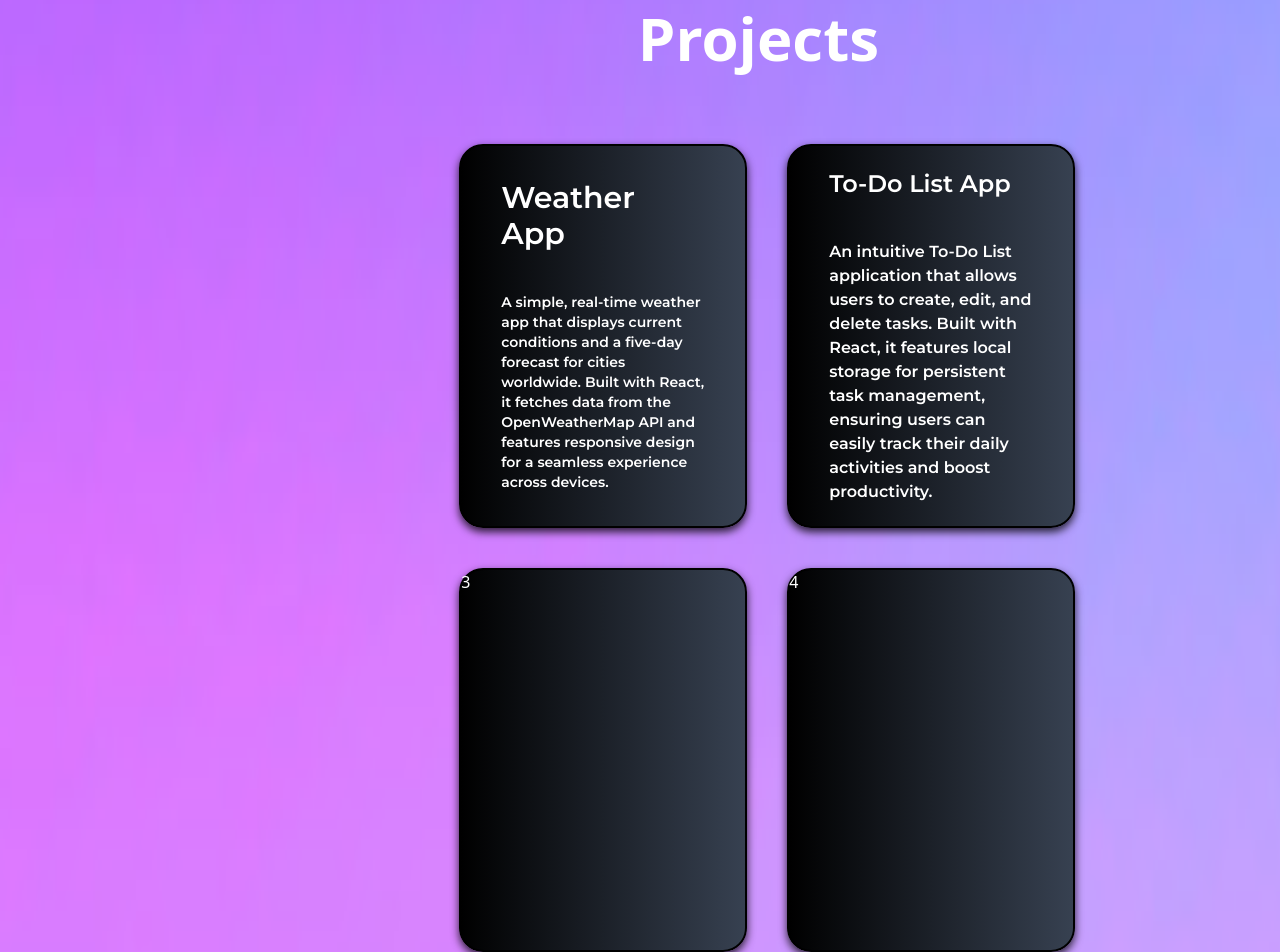
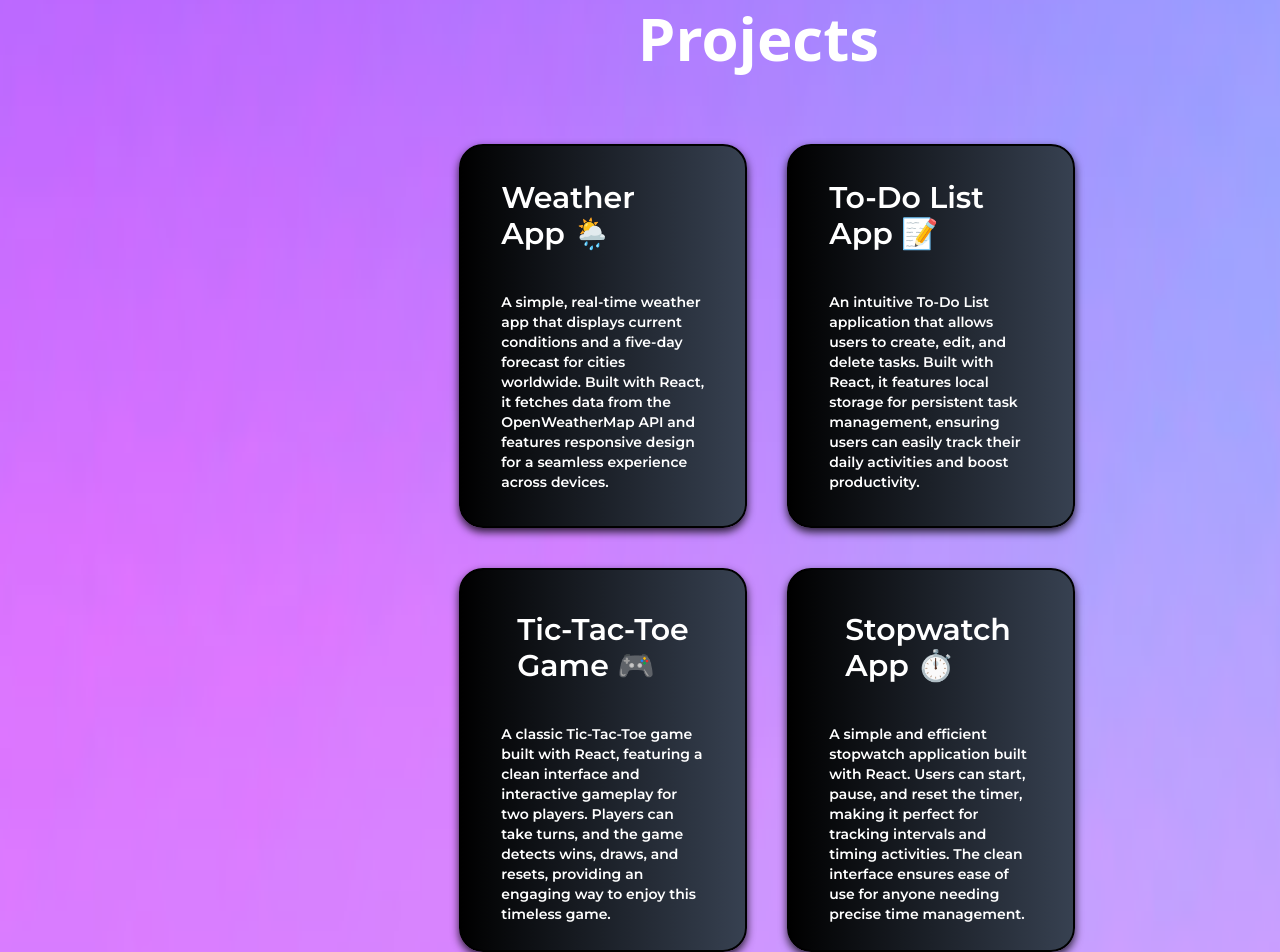
Before and after one commit to Aryanftw/portfolio-2, a React (Vite) app in the folder frontend/: page /home in a window 1280 px wide. Shown: the part 840-1792 px from the top of the page. Built offline with nearby package versions, Linux system fonts and the light colour scheme.

Commit message:
projects done

```diff
--- a/frontend/src/components/About.jsx
+++ b/frontend/src/components/About.jsx
@@ -16,7 +16,7 @@ const About = () => {
             }
           });
         },
-        { threshold: 0.1 } // Trigger when 10% of the element is visible
+        { threshold: 0.1 }
       );
 
       if (elementRef.current) {
--- a/frontend/src/components/Home.css
+++ b/frontend/src/components/Home.css
@@ -1,7 +1,6 @@
 .main{
   width:94.8rem;
   background-image: url('./Screenshot2024-10-30-210229.png');
-  /* background: linear-gradient(135deg, #0d0d0d, #21219a, #a737a7, #1a1a40, #233635f0); */
   background-repeat: no-repeat;
   background-position: center;
   background-size:cover;
--- a/frontend/src/components/IntroPage.css
+++ b/frontend/src/components/IntroPage.css
@@ -20,10 +20,10 @@ h1{
 }
 
 #typing-text {
-  overflow: hidden; /* Ensures the text is hidden initially */
-  border-right: .15em solid white; /* Creates a cursor effect */
-  white-space: nowrap; /* Prevents text from wrapping */
-  margin: 0 auto; /* Centers the text */
+  overflow: hidden;
+  border-right: .15em solid white;
+  white-space: nowrap;
+  margin: 0 auto;
   animation: typing 3.5s steps(30, end), blink-caret .75s step-end infinite;
 }
 
--- a/frontend/src/components/Intropage.jsx
+++ b/frontend/src/components/Intropage.jsx
@@ -6,7 +6,7 @@ const Intropage = () => {
   return (
     <div  className="main1 flex flex-col justify-center items-center min-h-screen font-custom">
       <h1 id='typing-text' className='text-7xl font-bold text-white'>Welcome to my Portfolio Site</h1>
-      <Link to='./home' className="main2 border-2 border-blue-900 w-25 mt-5 text-white py-2 px-4 bg-gray-800 hover:text-gray-300 hover:bg-blue-950 text-white">
+      <Link to='./home' className="main2 border-2 border-blue-900 w-25 mt-5 text-white py-2 px-4 bg-gray-800 hover:text-gray-300 hover:bg-blue-950 ">
         Know More
       </Link>
 
--- a/frontend/src/components/Navbar.css
+++ b/frontend/src/components/Navbar.css
@@ -1,5 +1,5 @@
 .nav{
-  /* color:white; */
+
   background: linear-gradient(to bottom, rgb(251, 251, 251) 50%, rgb(43, 1, 65) 100%);
   -webkit-background-clip: text;
   -webkit-text-fill-color: transparent;
--- a/frontend/src/components/Projects.css
+++ b/frontend/src/components/Projects.css
@@ -1,3 +1,31 @@
+
+
+@keyframes slideUp {
+  from {
+    opacity: 0;
+    transform: translateY(100px);
+  }
+  to {
+    opacity: 1;
+    transform: translateY(0);
+  }
+}
+
+
+.slide-up {
+  animation: slideUp 1s forwards;
+}
+
+
+.animate-on-scroll {
+  opacity: 0;
+  transition: opacity 0.3s ease-in-out;
+}
+
+
+
+
+
 .project-card{
   border: 2px solid black;
   background-image: linear-gradient(45deg , rgb(16,rgb(91, 89, 89)158) , black);
--- a/frontend/src/components/Projects.jsx
+++ b/frontend/src/components/Projects.jsx
@@ -1,13 +1,40 @@
 import React from "react";
 import "./Projects.css";
+import { useEffect,useRef } from "react";
 
 const Projects = () => {
+  const elementRef = useRef(null);
+
+    useEffect(() => {
+      const observer = new IntersectionObserver(
+        (entries) => {
+          entries.forEach((entry) => {
+            if (entry.isIntersecting) {
+              entry.target.classList.add("slide-up");
+            } else {
+              entry.target.classList.remove("slide-up");
+            }
+          });
+        },
+        { threshold: 0.1 }
+      );
+
+      if (elementRef.current) {
+        observer.observe(elementRef.current);
+      }
+
+      return () => {
+        if (elementRef.current) {
+          observer.unobserve(elementRef.current);
+        }
+      };
+    }, []);
   return (
-    <div id="projects" className="flex flex-col items-center min-w-max  ">
+    <div id="projects" ref={elementRef} className="animate-on-scroll flex flex-col items-center min-w-max  ">
       <p className="text-6xl mb-9 pb-10 text-white font-bold">Projects</p>
       <div className="row-1 flex h-96 w-1/2 ml-40 mb-10">
         <div className="project-card w-72 mr-10 text-sm flex flex-col top-0 justify-center bg-gradient-to-r from-black to-gray-700 text-white font-semibold font-damn rounded-3xl border-2">
-          <span className="text-3xl p-10 pb-0">Weather App</span>
+          <span className="text-3xl p-10 pb-0">Weather App 🌦️</span>
           <p className="p-10">
             A simple, real-time weather app that displays current conditions and
             a five-day forecast for cities worldwide. Built with React, it
@@ -16,8 +43,10 @@ const Projects = () => {
           </p>
         </div>
         <div className="project-card rounded-3xl w-72 flex flex-col top-0 justify-center bg-gradient-to-r from-black to-gray-700">
-          <span className="text-2xl font-semibold p-10 pb-0 font-damn">To-Do List App </span>
-          <p className="p-10 font-damn font-semibold">
+          <span className="text-3xl font-semibold p-10 pb-0 font-damn">
+            To-Do List App 📝
+          </span>
+          <p className="p-10 font-damn font-semibold text-sm">
             An intuitive To-Do List application that allows users to create,
             edit, and delete tasks. Built with React, it features local storage
             for persistent task management, ensuring users can easily track
@@ -26,11 +55,27 @@ const Projects = () => {
         </div>
       </div>
       <div className="row-2 flex  h-96  w-1/2 ml-40">
-        <div className="project-card rounded-3xl w-72 mr-10 bg-gradient-to-r from-black to-gray-700">
-          3
+        <div className="project-card flex flex-col top-0 justify-center rounded-3xl w-72 mr-10 bg-gradient-to-r from-black to-gray-700 ">
+          <span className=" font-semibold p-14 pb-0 font-damn text-3xl">
+            Tic-Tac-Toe Game 🎮
+          </span>
+          <p className="p-10 font-damn font-semibold text-sm">
+            A classic Tic-Tac-Toe game built with React, featuring a clean
+            interface and interactive gameplay for two players. Players can take
+            turns, and the game detects wins, draws, and resets, providing an
+            engaging way to enjoy this timeless game.
+          </p>
         </div>
-        <div className="project-card rounded-3xl w-72 bg-gradient-to-r from-black to-gray-700">
-          4
+        <div className="project-card rounded-3xl flex flex-col top-0 justify-center w-72 bg-gradient-to-r from-black to-gray-700">
+          <span className=" font-semibold p-14 pb-0 font-damn text-3xl">
+            Stopwatch App ⏱️
+          </span>
+          <p className="p-10 font-damn font-semibold text-sm">
+            A simple and efficient stopwatch application built with React. Users
+            can start, pause, and reset the timer, making it perfect for
+            tracking intervals and timing activities. The clean interface
+            ensures ease of use for anyone needing precise time management.
+          </p>
         </div>
       </div>
     </div>
--- a/frontend/src/components/Skills.css
+++ b/frontend/src/components/Skills.css
@@ -9,9 +9,9 @@
   }
 }
 
-/* Add the animation to the element */
+
 .slide-up {
-  animation: slideUp 1s forwards; /* Apply the slide-up animation */
+  animation: slideUp 1s forwards;
 }
 
 
@@ -32,5 +32,3 @@
   transform: scale(1.1);
 
 }
-
-/* Define the keyframes for the slide-up animation */
--- a/frontend/src/components/Skills.jsx
+++ b/frontend/src/components/Skills.jsx
@@ -23,7 +23,7 @@ const Skills = () => {
             }
           });
         },
-        { threshold: 0.1 } // Trigger when 10% of the element is visible
+        { threshold: 0.1 }
       );
 
       if (elementRef.current) {
```
